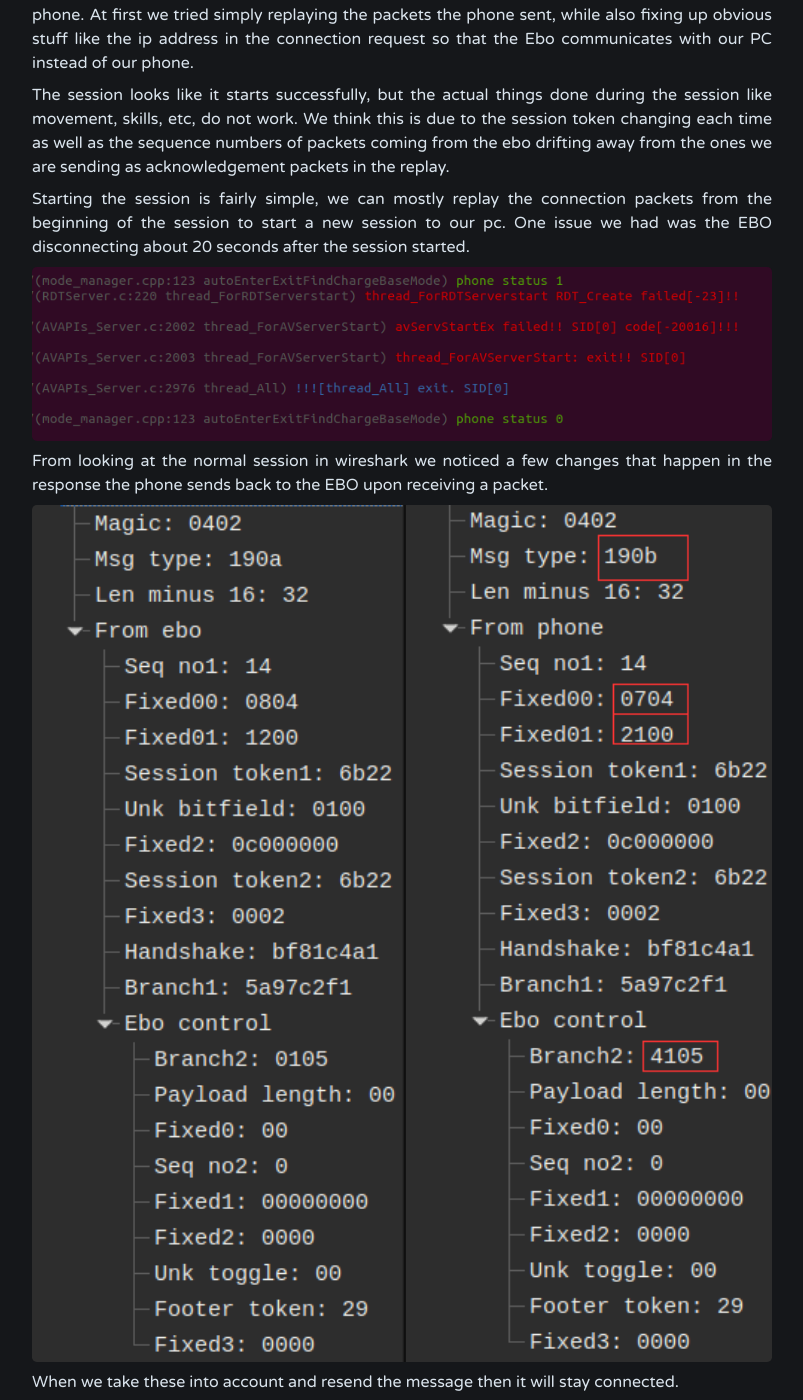
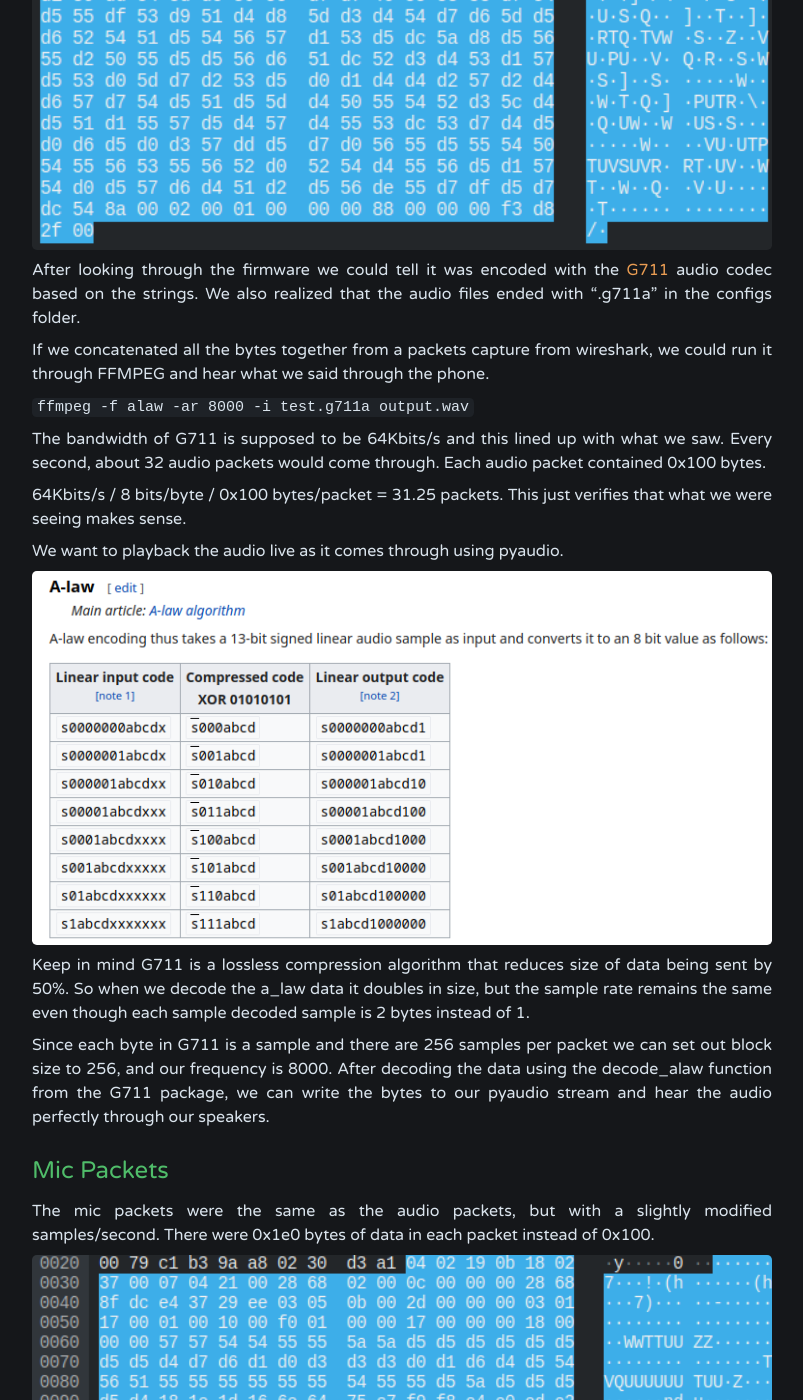
Before and after one commit to debugmen/debugmen.github.io, a Jekyll site: the page built from _posts/2022-03-10-enabot_series_part_2.md, in a window 1280 px wide and 1400 px high, scrolled down 22472 px. Shown: the whole window, without its empty margins (238-1041 px from the left). Built offline with Jekyll 4.4.1, drawn with Linux system fonts in a browser that asks for light colours; some of the changed text lies outside the part shown.

Commit message:
Added mic and audio packets

```diff
--- a/_posts/2022-03-10-enabot_series_part_2.md
+++ b/_posts/2022-03-10-enabot_series_part_2.md
@@ -493,11 +493,47 @@ We were actually able to accomplish all of this and the results will be shown in
 
 ## Audio Packets
 
-Phone -> Ebo?
+We could tell that the packets coming from the Ebo that were length 370 were the audio packets because they only showed up when we enabled the aduio in the app.
+
+![Audio](/assets/enabot_part2/audio_packet.png)
+
+After looking through the firmware we could tell it was encoded with the [G711](https://en.wikipedia.org/wiki/G.711) audio codec based on the strings. We also realized that the audio files ended with ".g711a" in the configs folder.
+
+If we concatenated all the bytes together from a packets capture from wireshark, we could run it through FFMPEG and hear what we said through the phone.
+
+`ffmpeg -f alaw -ar 8000 -i test.g711a output.wav`
+
+The bandwidth of G711 is supposed to be 64Kbits/s and this lined up with what we saw. Every second, about 32 audio packets would come through. Each audio packet contained 0x100 bytes.
+
+64Kbits/s / 8 bits/byte / 0x100 bytes/packet = 31.25 packets. This just verifies that what we were seeing makes sense.
+
+We want to playback the audio live as it comes through using pyaudio.
+
+![G711](/assets/enabot_part2/alaw.png)
+
+
+Keep in mind G711 is a lossless compression algorithm that reduces size of data being sent by 50%. So when we decode the a_law data it doubles in size, but the sample rate remains the same even though each sample decoded sample is 2 bytes instead of 1.
+
+Since each byte in G711 is a sample and there are 256 samples per packet we can set out block size to 256, and our frequency is 8000. After decoding the data using the decode_alaw function from the G711 package, we can write the bytes to our pyaudio stream and hear the audio perfectly through our speakers.
+
 
 ## Mic Packets
 
-Ebo -> Phone?
+The mic packets were the same as the audio packets, but with a slightly modified samples/second. There were 0x1e0 bytes of data in each packet instead of 0x100.
+
+![mic](/assets/enabot_part2/mic.png)
+
+Since more data is being sent in each packets, we know that the samples per packet was different. We can do
+
+8000samples/s / 0x1e0 samples/packet = 16.66 packets
+
+Looking through wireshark it was safe to say that about 16-17 packets were sent every second for microphone data so this again lined up.
+
+Since we semi-verified the frequency is again 8000Hz we know it's probably G711A again. Therefore we know that the samples per packet is 0x1e0 since again each byte is 1 sample.
+
+Now we can grab microphone sound from our microphone using pyaudio. We set the frequency to 8000 and the block size to 480 (0x1e0). Then we read data from our pyaudio microphone steams in chunks of 480 and send it to the ebo server to then send to the ebo. After implementing all this, we could hear ourselves talk through the ebo.
+
+Unfortunately there is a loud whitenoise in the background, but we added mute buttons for both the audio and the microphone in the GUI so that it doesn't get annoying after awhile.
 
 # Hosting an EBO Server
 ## Initial Server
@@ -599,12 +635,12 @@ We were then able to implement the video packets recieved into our ebo server an
 
 # Conclusion
 
-This post covered a lot of information about reversing the ebo's protocol. We started all the way back from getting a shell on the device and ended up being able to craft custom packets to connect ot the ebo and move it around from our keyboard.
+This post covered a lot of information about reversing the ebo's protocol. We started all the way back from getting a shell on the device and ended up being able to craft a custom server to connect to the ebo and have full control over it's audio, microphone, motors, and camera.
 
-We still aim to be able to get video packets from a connection from our ebo server so that we can have full control with an exploit.
+The next step is finding a vulnerability that will let us connect to the ebo from our server without knowing the ID numbers or token beforehand. This could be accomplished by finding a vulnerability in the packet parser that we could develop and exploit for to get a shell on the device or have it send back a packet containing those things. Then we could simply read out the token file and be able to connect.
 
 Next post we hope to cover the following.
-1. Getting video/audio/mic packets sent from the ebo
-2. Getting a fully functioning ebo server where we can move it around, see it's video, hear it's microphone, etc., all in real time in a GUI.
-3. Finding a vulnerability and developing an exploit that would allow us to connect an ebo to the ebo server without any authorization.
-4. Releasing and covering the source code of this whole project
+1. Emulation of the packet receive function with Qiling so that we can fuzz the packet input
+2. Identifying a vulnerablity from one of the crashes that could possibly be exploited
+3. Developing an exploit that will let us control memory and get a shell
+4. Using memory/shell access to manipulate the Ebo so that it will accept a connection from the ebo server without a proper key or ID number.
```
Also changed, not shown: assets/enabot_part2/alaw.png (added), assets/enabot_part2/audio_packet.png (added), assets/enabot_part2/mic.png (added).
